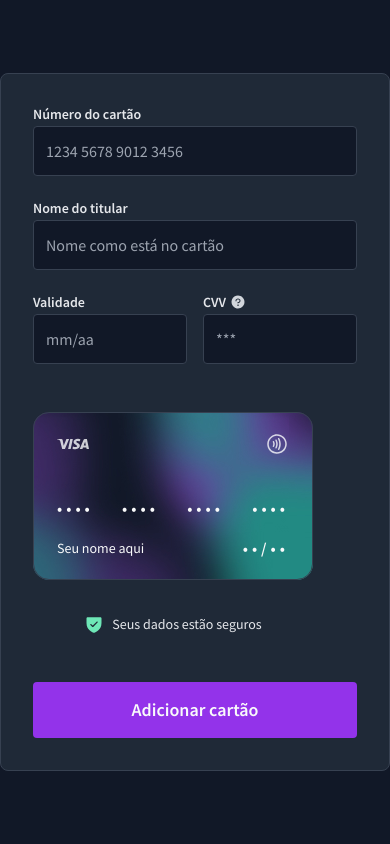
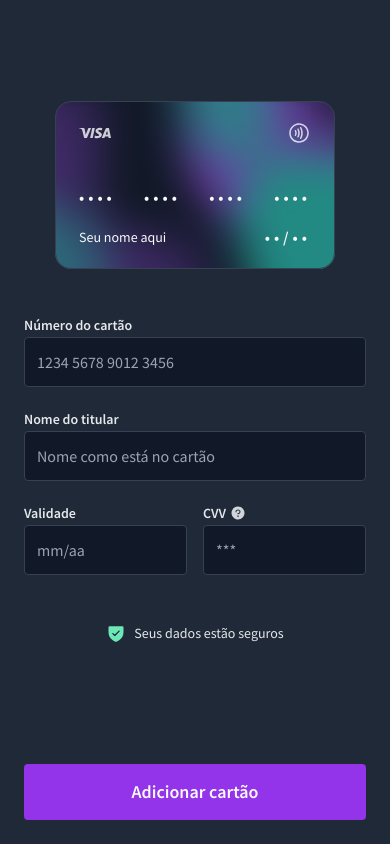
Before and after one commit to IgoCarvalho/bora-codar, a React (Vite) app in the folder 13-formulario-cartao-de-credito/: page / in a window 390 px wide. Built offline with nearby package versions, Linux system fonts and the light colour scheme.

Commit message:
📱 add responsive styles

```diff
--- a/13-formulario-cartao-de-credito/src/components/Card/Card.module.scss
+++ b/13-formulario-cartao-de-credito/src/components/Card/Card.module.scss
@@ -14,6 +14,10 @@
 
     &.flip {
       transform: rotateY(180deg);
+
+      .cardFront {
+        pointer-events: none;
+      }
     }
 
     .cardFront,
--- a/13-formulario-cartao-de-credito/src/pages/Form/Form.module.scss
+++ b/13-formulario-cartao-de-credito/src/pages/Form/Form.module.scss
@@ -43,13 +43,58 @@
 
       .cardCertification {
         display: flex;
-        align-items: center;
-        gap: 8px;
       }
+    }
+
+    .cardCertification {
+      display: none;
+      align-items: center;
+      justify-content: center;
+      gap: 8px;
     }
 
     .formActionsContainer {
       width: 100%;
     }
   }
+
+  @media screen and (max-width: 425px) {
+    .content {
+      min-height: 100vh;
+      border-radius: 0;
+      border: none;
+      padding: 32px 24px;
+      display: flex;
+      align-items: center;
+    }
+
+    .form {
+      flex-direction: column;
+      padding-bottom: 100px;
+
+      .formFieldsContainer {
+        max-width: initial;
+      }
+
+      .cardContainer {
+        order: -1;
+
+        .cardCertification {
+          display: none;
+        }
+      }
+
+      .cardCertification {
+        display: flex;
+      }
+
+      .formActionsContainer {
+        position: fixed;
+        bottom: 0;
+        left: 0;
+        padding: 24px;
+        background-color: var(--gray-800);
+      }
+    }
+  }
 }
--- a/13-formulario-cartao-de-credito/src/pages/Form/Form.tsx
+++ b/13-formulario-cartao-de-credito/src/pages/Form/Form.tsx
@@ -119,6 +119,11 @@ export function Form() {
             </p>
           </div>
 
+          <p className={styles.cardCertification}>
+            <ShieldCheckIcon />
+            Seus dados estão seguros
+          </p>
+
           <div className={styles.formActionsContainer}>
             <Button type="submit">Adicionar cartão</Button>
           </div>
```
